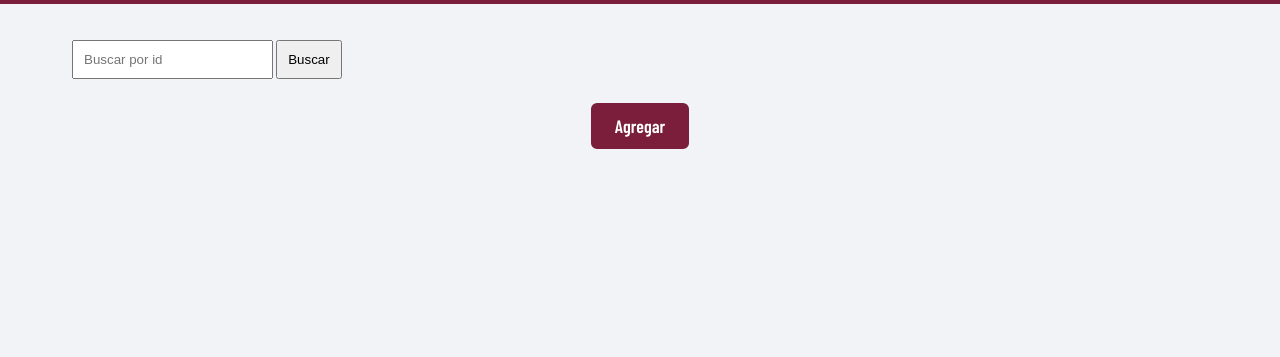
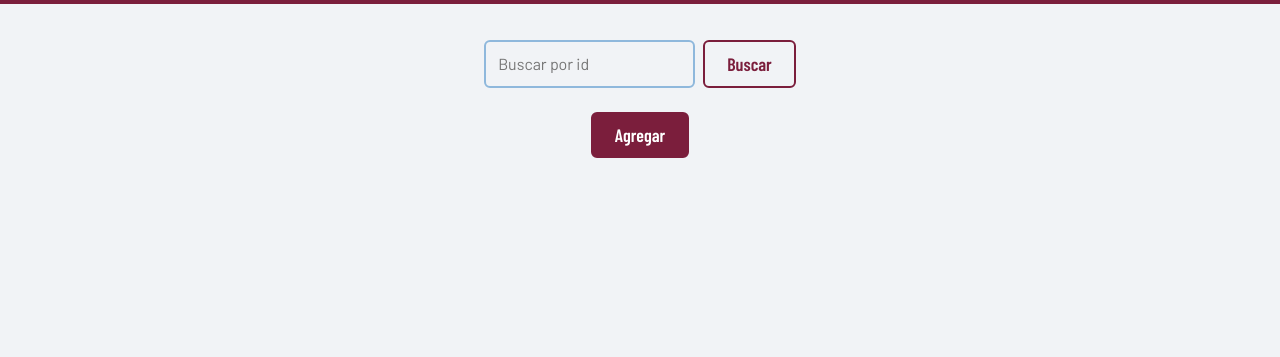
Before and after one commit to TomasSanchez-01/tp_programacion_III, a web app: file view/administrador.html in a window 1280 px wide. Shown: the part 110-467 px from the top of the page. Run offline with its HTML, style and script files only (its server is not run), Linux system fonts and the light colour scheme.

Commit message:
css, mas productos y optimizacion

```diff
--- a/view/administrador.html
+++ b/view/administrador.html
@@ -23,7 +23,6 @@
     </header>
 
     <main>
-        <div id="mensaje">
     </div>
     <form id="getProductForm">
         <input type="number" name="id" id="idProd" min="1" placeholder="Buscar por id">
@@ -32,7 +31,8 @@
     <section id="tabla-admin"></section>
     <button class="btn-agregar" onclick="formNuevoProducto()" >Agregar</button>
 
-        <div id="agregarProducto"></div>
+    <div id="cargarProducto"></div>
+    <div id="mensaje">
     </main>
 
     <footer>
--- a/view/css/administrador.css
+++ b/view/css/administrador.css
@@ -227,32 +227,104 @@ footer li::marker {
 #mensaje{
     display: flex;
     justify-content: center;
+    font-family: var(--fuente-texto);
+    font-size: 20px;
 }
 
-#getProductForm input{
-    padding: 10px;
-}
-#getProductForm{
-    margin-bottom: 10px;
+/*------ 6. forms ------*/
+#getProductForm input[type="number"],
+#cargarProducto input[type="text"],
+#cargarProducto input[type="number"],
+#cargarProducto select {
+    padding: 10px 12px;
+    border: 2px solid var(--celeste);
+    border-radius: 6px;
+    background: var(--papel);
+    font: inherit;
+    color: var(--negro);
 }
 
-#crearFormProductos{
+#getProductForm input[type="number"]:focus,
+#cargarProducto input[type="text"]:focus,
+#cargarProducto input[type="number"]:focus,
+#cargarProducto select:focus {
+    outline: 3px solid var(--granate);
+    outline-offset: 2px;
+    background: var(--blanco);
+}
+
+/*------ 6,2. getByid ------*/
+#getProductForm {
+    display: flex;
+    justify-content: center;
+    gap: 8px;
+    margin-bottom: 24px;
+}
+
+#getProductForm input[type="submit"] {
+    padding: 10px 22px;
+    border: 2px solid var(--granate);
+    border-radius: 6px;
+    background: transparent;
+    color: var(--granate);
+    font-family: var(--fuente-titulos);
+    font-size: 18px;
+    font-weight: 600;
+    cursor: pointer;
+    transition: background 0.2s, color 0.2s;
+}
+
+#getProductForm input[type="submit"]:hover {
+    background: var(--granate);
+    color: var(--blanco);
+}
+
+/* ----------6,3. Crear / editar producto ---------- */
+#cargarProducto {
+    max-width: 480px;
+    margin: 32px auto 0;
+}
+
+#cargarProducto h2 {
+    margin-bottom: 16px;
+    padding-bottom: 8px;
+    border-bottom: 3px solid var(--granate);
+    font-family: var(--fuente-titulos);
+    font-size: 30px;
+    font-weight: 700;
+    line-height: 1.1;
+}
+
+#cargarProducto form {
     display: flex;
     flex-direction: column;
+    gap: 6px;
+    padding: 24px;
+    background: var(--blanco);
+    border: 1px solid #d9dde3;
+    border-radius: 10px;
 }
 
-#crearFormProductos label{
-    font-size: 17px;
-    margin: 5px 0px;
+#cargarProducto label {
+    margin-top: 10px;
+    font-weight: 500;
 }
 
-.inputsForm{
-   padding: 3px;
+#cargarProducto input[type="submit"] {
+    margin-top: 20px;
+    padding: 10px;
+    border: 2px solid var(--granate);
+    border-radius: 6px;
+    background: var(--granate);
+    color: var(--blanco);
+    font-family: var(--fuente-titulos);
+    font-size: 18px;
+    font-weight: 600;
+    cursor: pointer;
+    transition: background 0.2s, color 0.2s;
 }
-#btn-create-product{
-    margin-top: 15px;
-    padding: 10px;
-    background-color: #2f6a9a;
-    border: 1px solid var(--celeste);
 
+#cargarProducto input[type="submit"]:hover {
+    background: transparent;
+    color: var(--granate);
 }
--- a/view/js/administrador.js
+++ b/view/js/administrador.js
@@ -6,7 +6,7 @@ const contenedor = document.getElementById("tabla-admin");
 const mensaje = document.getElementById("mensaje");
 const urlBase = "http://localhost:4000";
 const getProductForm = document.getElementById("getProductForm");
-const agregarProducto = document.getElementById("agregarProducto");
+const cargarProducto = document.getElementById("cargarProducto");
 
 let idProd = "";
 
@@ -125,7 +125,7 @@ function mostrarListaErrores(array) {
         htmlErrores += `<p class="mensaje error">${error}</p>`;
         });
 
-        agregarProducto.innerHTML = htmlErrores;
+        cargarProducto.innerHTML = htmlErrores;
 }
 
 // Optimizacion 2: Hacemos una validacion previa de los datos del <form> en el cliente
@@ -200,11 +200,11 @@ function formNuevoProducto(){
 
     </form>`;
 
-    agregarProducto.innerHTML = formHtml;
+    cargarProducto.innerHTML = formHtml;
 
     const form = document.getElementById("crearFormProductos");
     form.addEventListener("submit", async (event) => {
-        //event.preventDefault(); // Evita que la página se recargue!
+        event.preventDefault(); // Evita que la página se recargue!
         await createProduct(event);  // Ejecutamos tu función asíncrona
     });
 
@@ -260,6 +260,8 @@ async function createProduct(event){
         console.error("Error al hacer la solicitud: ", error);
         mostrarMensaje("error", "Error al enviar la informacion");
     }
+    cargarProducto.innerHTML = "";
+    obtenerProductos(idProd);
 }
 
 
@@ -323,7 +325,8 @@ async function formPutProduct(id) {
 
         </form>`;
 
-        agregarProducto.innerHTML = formHtml;
+        cargarProducto.innerHTML = formHtml;
+        cargarProducto.scrollIntoView({ behavior: "smooth" });
 
         document.getElementById("activeProd").value = String(prod.active);
         document.getElementById("equipo").value = prod.team;
@@ -381,7 +384,7 @@ async function actualizarProducto(event) {
 
         const data = await response.json();
 
-        agregarProducto.innerHTML = "";
+        cargarProducto.innerHTML = "";
 
         if (!response.ok) {
             console.error(data.message);
@@ -389,9 +392,7 @@ async function actualizarProducto(event) {
         }
 
         console.log(data.message);
-        alert(data.message);
 
-        agregarProducto.innerHTML = "";
         mostrarMensaje("exito", data.message);
 
 
@@ -400,6 +401,7 @@ async function actualizarProducto(event) {
         alert("Error al procesar la solicitud");
         mostrarMensaje("error", "Error al enviar la informacion");
     }
+    obtenerProductos(idProd);
 }
 
 
```
Also changed, not shown: view/img/camiseta_casla_alternativa_2025.png (added), view/img/camiseta_casla_arquero_2025.png (added), view/img/camiseta_casla_suplente.png (renamed from view/img/camiseta_casla_alternativa.png), view/img/camiseta_casla_suplente_2025.png (added), view/img/camiseta_casla_titular_2025.png (added), view/img/camiseta_racing_alternativa_2025.png (added), view/img/camiseta_racing_arquero_2025.png (added), view/img/camiseta_racing_suplente.png (renamed from view/img/camiseta_racing_alternativa.png), view/img/camiseta_racing_suplente_2025.png (added), view/img/camiseta_racing_titular_2025.png (added), view/img/campera_casla_rompeviento.png (added), view/img/campera_racing_retro.png (added), view/img/short_casla_retro.png (added), 1 other file. Lines whose indentation alone changed are shown as unchanged.
